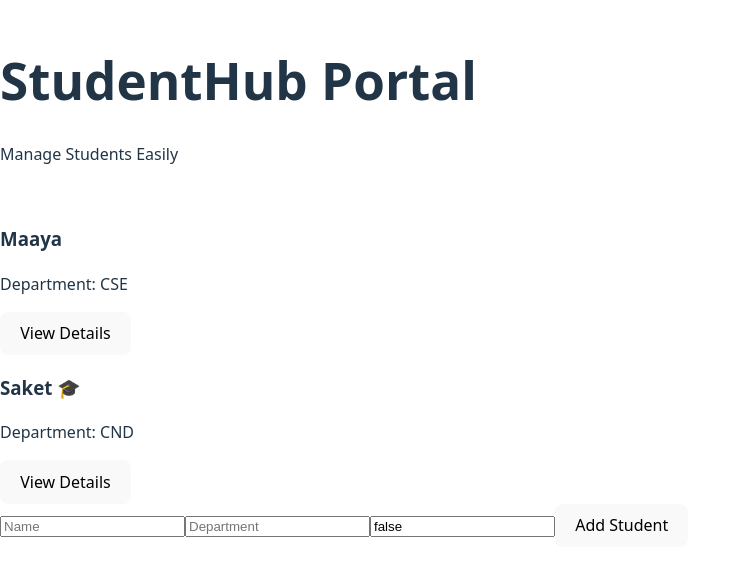
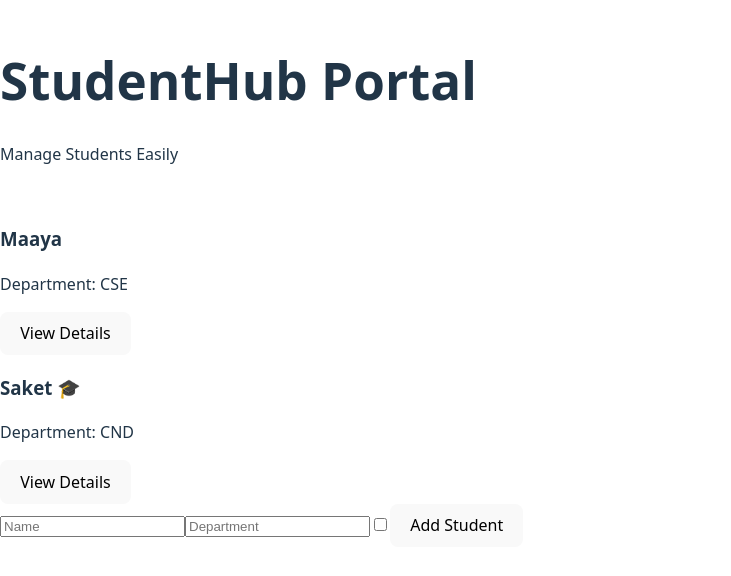
Before and after one commit to maayamohan/StudentHub-Portal, a React (Vite) app: page / in a window 1280 px wide. Shown: the part 108-684 px from the top of the page, without its empty margins (0-731 px from the left). Built offline with nearby package versions, Linux system fonts and the light colour scheme.

Commit message:
fix: Fix checkbox input in addstudentform

```diff
--- a/src/components/AddStudentForm.jsx
+++ b/src/components/AddStudentForm.jsx
@@ -26,9 +26,9 @@ export default function AddStudentForm({ addStudent }) {
                 placeholder="Department"
             />
             <input
-                value={scholarship}
+                type="checkbox"
+                checked={scholarship}
                 onChange={e => setScholarship(e.target.checked)}
-                placeholder="Scholarship"
             />
             <button type="submit">Add Student</button>
         </form>
```
